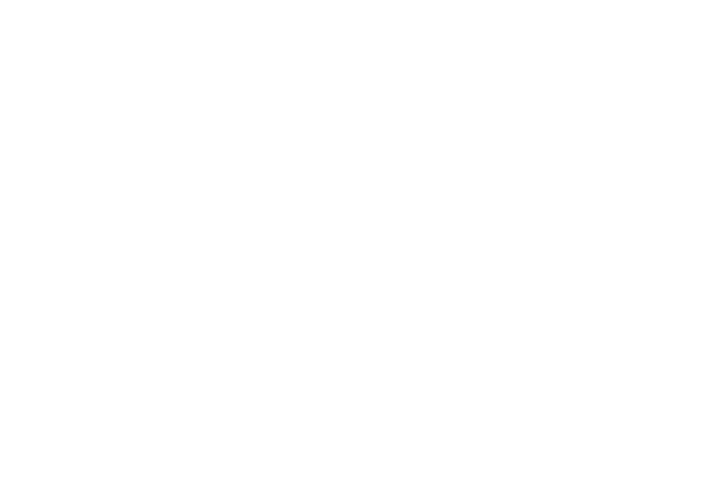
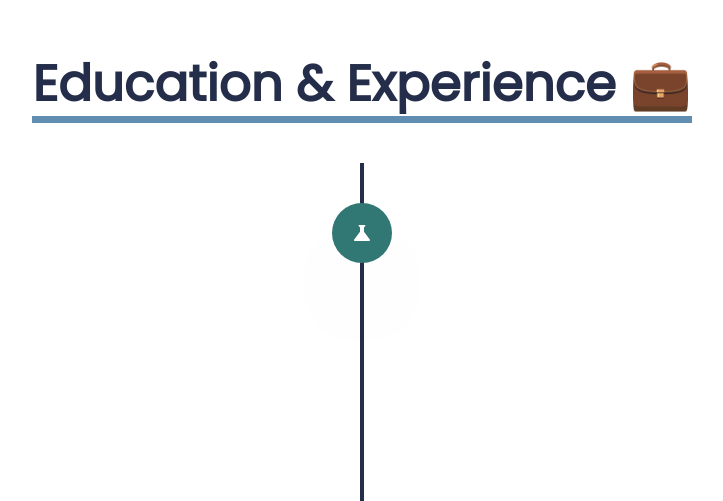
Before and after one commit to altamashaseer/Portfolio-React, a React (Create React App) app: page / in a window 1280 px wide. Shown: the part 2296-2797 px from the top of the page, without its empty margins (278-1001 px from the left). Before the commit the page ends 2300 px from the top, so only its background shows below. Built offline with nearby package versions, Linux system fonts and the light colour scheme; a web font is replaced by a local one.

Commit message:
Experience

```diff
--- a/package.json
+++ b/package.json
@@ -3,12 +3,18 @@
   "version": "0.1.0",
   "private": true,
   "dependencies": {
+    "@emotion/react": "^11.10.4",
+    "@emotion/styled": "^11.10.4",
+    "@mui/icons-material": "^5.10.9",
+    "@mui/material": "^5.10.9",
     "@testing-library/jest-dom": "^5.16.5",
     "@testing-library/react": "^13.4.0",
     "@testing-library/user-event": "^13.5.0",
+    "aos": "^3.0.0-beta.6",
     "react": "^18.2.0",
     "react-dom": "^18.2.0",
     "react-scripts": "5.0.1",
+    "react-vertical-timeline-component": "^3.5.2",
     "typewriter-effect": "^2.19.0",
     "web-vitals": "^2.1.4"
   },
--- a/public/index.html
+++ b/public/index.html
@@ -9,6 +9,7 @@
     <link href='https://fonts.googleapis.com/css?family=Love Light' rel='stylesheet'>
     <link href="https://cdn.jsdelivr.net/npm/bootstrap@5.2.2/dist/css/bootstrap.min.css" rel="stylesheet"
       integrity="sha384-Zenh87qX5JnK2Jl0vWa8Ck2rdkQ2Bzep5IDxbcnCeuOxjzrPF/et3URy9Bv1WTRi" crossorigin="anonymous">
+      <link rel="stylesheet" href="https://unpkg.com/aos@next/dist/aos.css" />
     <style>
       /* @font-face {
       font-family: Gumela;
@@ -38,6 +39,7 @@
       integrity="sha384-OERcA2EqjJCMA+/3y+gxIOqMEjwtxJY7qPCqsdltbNJuaOe923+mo//f6V8Qbsw3"
       crossorigin="anonymous"></script>
     <script src="https://kit.fontawesome.com/cac097b417.js" crossorigin="anonymous"></script>
+    <script src="https://unpkg.com/aos@next/dist/aos.js"></script>
   </body>
 
 </html>
--- a/src/App.js
+++ b/src/App.js
@@ -3,6 +3,7 @@
 import Intro from "./components/Intro/Intro";
 import About from './components/About/About';
 import Skills from './components/Skills/Skills';
+import Experience from './components/Experience/Experience';
 
 function App() {
 
@@ -12,6 +13,7 @@
     <Intro/>
     <About/>
     <Skills/>
+    <Experience/>
     </div>
   );
 }
--- /dev/null
+++ b/src/components/Experience/Experience.css
@@ -0,0 +1,7 @@
+.experience{
+    margin-top: 3rem;
+    /* height: 90vh; */
+    display:flex;
+    flex-direction: column;
+    align-items: center;
+}
--- /dev/null
+++ b/src/components/Experience/Experience.js
@@ -0,0 +1,88 @@
+import React from 'react'
+import './Experience.css'
+import { VerticalTimeline, VerticalTimelineElement } from 'react-vertical-timeline-component';
+import 'react-vertical-timeline-component/style.min.css';
+import WorkIcon from '@mui/icons-material/Work';
+import StarIcon from '@mui/icons-material/Star';
+import SchoolIcon from '@mui/icons-material/School';
+import ScienceIcon from '@mui/icons-material/Science';
+
+
+function Experience() {
+    return (
+        <div className='experience'>
+            <h3 className="heading e-heading">Education & Experience 💼</h3>
+            <div className="e-wrapper">
+                <VerticalTimeline lineColor={'var(--black)'}>
+                    <VerticalTimelineElement
+                        className="vertical-timeline-element--school"
+                        iconClassName='vertical-timeline-icon'
+
+                        contentStyle={{ borderTop: '3px solid #317773', boxShadow: 'rgba(50, 50, 93, 0.25) 0px 50px 100px -20px, rgba(0, 0, 0, 0.3) 0px 30px 60px -30px, rgba(10, 37, 64, 0.35) 0px -2px 6px 0px inset' }}
+
+                        contentArrowStyle={{ borderRight: '10px solid #fff ', boxShadow: 'rgba(50, 50, 93, 0.25) 0px 50px 100px -20px, rgba(0, 0, 0, 0.3) 0px 30px 60px -30px, rgba(10, 37, 64, 0.35) 0px -2px 6px 0px inset' }}
+
+                        date="2014 - 2016"
+
+                        iconStyle={{ background: '#317773', color: '#fff', boxShadow: 'rgba(50, 50, 93, 0.25) 0px 50px 100px -20px, rgba(0, 0, 0, 0.3) 0px 30px 60px -30px' }}
+
+                        icon={<ScienceIcon />}
+                    >
+                        <h4 className="vertical-timeline-element-title">Inter & High School</h4>
+                        <h6 className="vertical-timeline-element-subtitle">GreenWood School (C.B.S.E)</h6>
+                        <p>
+                            Creative Direction, User Experience, Visual Design, Project Management, Team Leading
+                        </p>
+                    </VerticalTimelineElement>
+                    <VerticalTimelineElement
+                        className="vertical-timeline-element--school"
+                        iconClassName='vertical-timeline-icon'
+
+                        contentStyle={{ borderTop: '3px solid #ffc541', boxShadow: 'rgba(50, 50, 93, 0.25) 0px 50px 100px -20px, rgba(0, 0, 0, 0.3) 0px 30px 60px -30px, rgba(10, 37, 64, 0.35) 0px -2px 6px 0px inset' }}
+
+                        contentArrowStyle={{ borderRight: '10px solid #fff ', boxShadow: 'rgba(50, 50, 93, 0.25) 0px 50px 100px -20px, rgba(0, 0, 0, 0.3) 0px 30px 60px -30px, rgba(10, 37, 64, 0.35) 0px -2px 6px 0px inset' }}
+
+                        date="MAY 2016 - OCT 2020"
+
+                        iconStyle={{ background: '#ffc541', color: '#fff', boxShadow: 'rgba(50, 50, 93, 0.25) 0px 50px 100px -20px, rgba(0, 0, 0, 0.3) 0px 30px 60px -30px' }}
+
+                        icon={<SchoolIcon />}
+                    >
+                        <h3 className="vertical-timeline-element-title">B.Tech (ME) </h3>
+                        <h6 className="vertical-timeline-element-subtitle">Dr. A.P.J. Abdul Kalam Technical University</h6>
+                        <p>
+                            Creative Direction, User Experience, Visual Design, Project Management, Team Leading
+                        </p>
+                    </VerticalTimelineElement>
+                    <VerticalTimelineElement
+                        className="vertical-timeline-element--college"
+                        iconClassName='vertical-timeline-icon'
+
+                        contentStyle={{ borderTop: '3px solid #4b20ab', boxShadow: 'rgba(50, 50, 93, 0.25) 0px 50px 100px -20px, rgba(0, 0, 0, 0.3) 0px 30px 60px -30px, rgba(10, 37, 64, 0.35) 0px -2px 6px 0px inset' }}
+
+                        contentArrowStyle={{ borderRight: '10px solid #fff ', boxShadow: 'rgba(50, 50, 93, 0.25) 0px 50px 100px -20px, rgba(0, 0, 0, 0.3) 0px 30px 60px -30px, rgba(10, 37, 64, 0.35) 0px -2px 6px 0px inset' }}
+
+                        date="APR 2021 - present"
+
+                        iconStyle={{ background: '#4b20ab', color: '#fff', boxShadow: 'rgba(50, 50, 93, 0.25) 0px 50px 100px -20px, rgba(0, 0, 0, 0.3) 0px 30px 60px -30px' }}
+
+                        icon={<WorkIcon />}
+                    >
+                        <h4 className="vertical-timeline-element-title">FrontEnd Developer</h4>
+                        <h6 className="vertical-timeline-element-subtitle">Tata Consultancy Services (TCS)</h6>
+                        <p>
+                            Creative Direction, User Experience, Visual Design, Project Management, Team Leading
+                        </p>
+                    </VerticalTimelineElement>
+                    <VerticalTimelineElement
+                        iconClassName='vertical-timeline-icon'
+                        iconStyle={{ background: 'rgb(16, 204, 82)', color: '#fff', boxShadow: 'rgba(50, 50, 93, 0.25) 0px 50px 100px -20px, rgba(0, 0, 0, 0.3) 0px 30px 60px -30px' }}
+                        icon={<StarIcon />}
+                    />
+                </VerticalTimeline>
+            </div>
+        </div>
+    )
+}
+
+export default Experience
--- a/src/components/Skills/Skill.js
+++ b/src/components/Skills/Skill.js
@@ -1,12 +1,13 @@
 import React from 'react'
 import './Skills.css'
+
 
 const Skill = (props) => {
     return (
         <div className='skill-container'>
             <div className="s-wrapper">
-            <img src={props.image} alt="Skill" />
-            <span className='SName'>{props.SName}</span>
+                <img src={props.image} alt="Skill" />
+                <span className='SName'>{props.SName}</span>
             </div>
         </div>
     )
--- a/src/components/Skills/Skills.css
+++ b/src/components/Skills/Skills.css
@@ -4,6 +4,7 @@
     flex-direction: column;
     align-items: center;
     height: 100vh;
+    /* border: 1px solid black; */
 }
 
 .skills .container {
--- a/src/components/Skills/Skills.js
+++ b/src/components/Skills/Skills.js
@@ -1,7 +1,8 @@
-import React from 'react'
+import React , {useEffect} from 'react'
 import Skill from './Skill'
 import javascript from '../../img/skills/javascript.svg'
 import './Skills.css'
+import Aos from 'aos'
 
 const Skills = () => {
     const skill = [
@@ -39,6 +40,10 @@
             image: require('../../img/skills/figma.svg').default,
         },
         {
+            'key': 'Material UI',
+            image: require('../../img/skills/mui.svg').default,
+        },
+        {
             'key': 'Node JS',
             image: require('../../img/skills/nodejs.svg').default,
         },
@@ -61,6 +66,9 @@
 
 
     ]
+    useEffect(() => {
+        Aos.init({duration: 1300})
+      }, [])
 
     return (
         <div className='skills'>
@@ -68,7 +76,7 @@
 
             <div className="container">
                     {skill.map((element) => {
-                        return <div key={element.key}>
+                        return <div  data-aos="fade-up" key={element.key}>
                             <Skill image={element.image} SName={element.key} />
                         </div>
                     })}
```
Also changed, not shown: src/img/skills/mui.svg (added), 1 other file (tests, documents, lock files or other folders).
